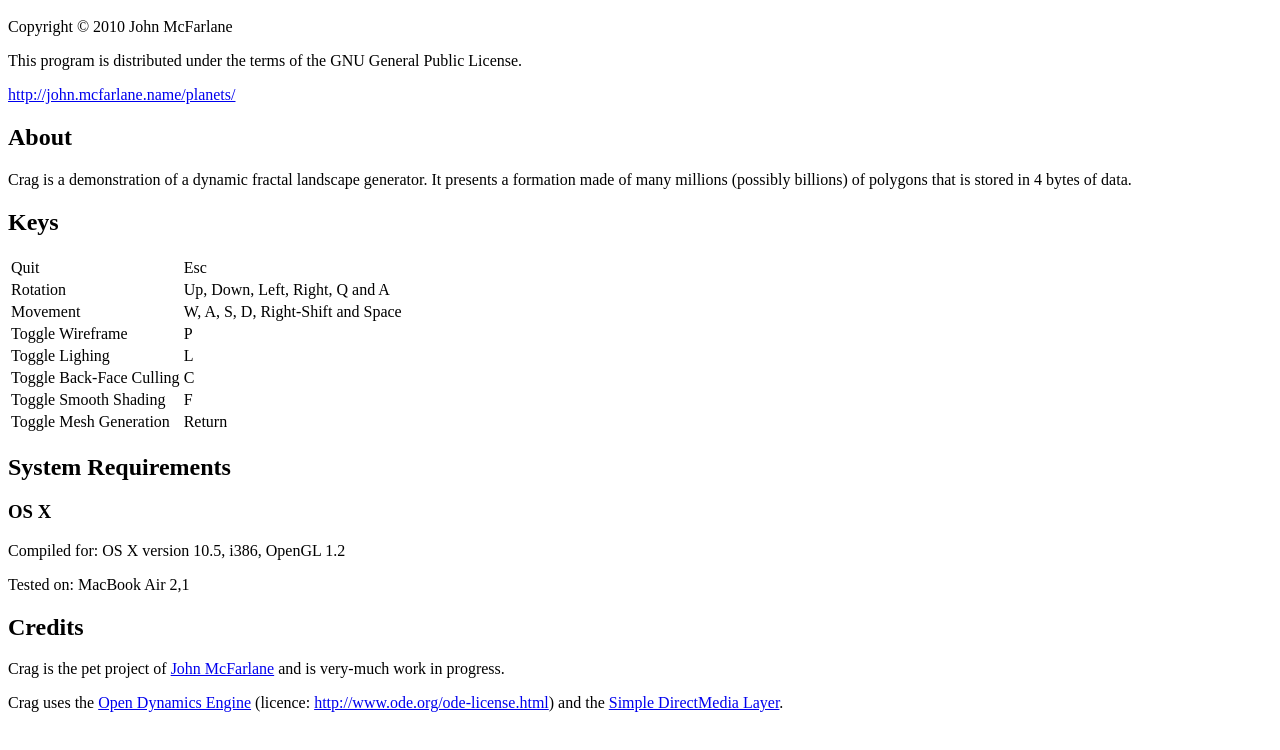
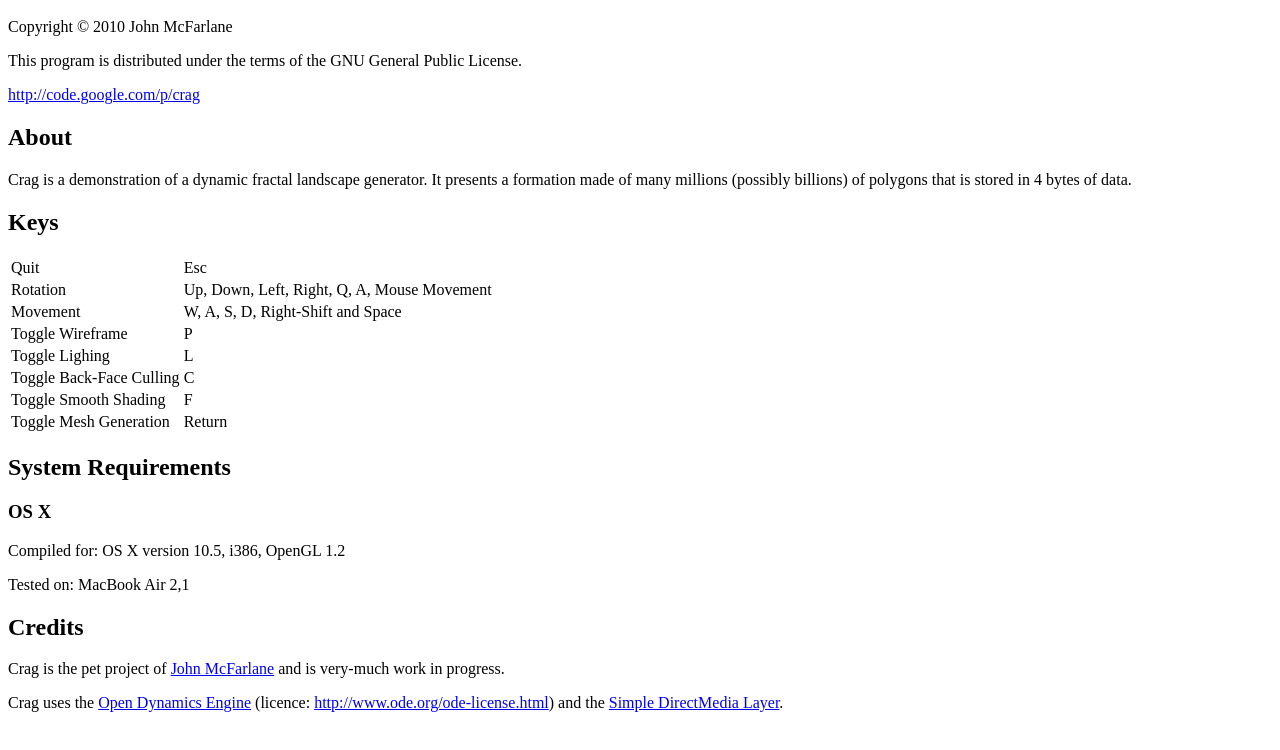
Before and after one commit to johnmcfarlane/crag, a plain HTML site: page src/crag/readme.html in a window 1280 px wide. Shown: the part 48-798 px from the top of the page. Drawn offline with Linux system fonts and the light colour scheme.

Commit message:
Fixed link/instructions in readme
git-svn-id: https://crag.googlecode.com/svn/trunk@111 03cb304c-929a-b8d2-5531-aad0e9782889

```diff
--- a/src/crag/readme.html
+++ b/src/crag/readme.html
@@ -4,13 +4,13 @@
 	<h1>Crag Demo</h1>
 	<p>Copyright &copy; 2010 John McFarlane</p>
 	<p>This program is distributed under the terms of the GNU General Public License.</p>
-	<p><a href="http://john.mcfarlane.name/planets/">http://john.mcfarlane.name/planets/</a></p>
+	<p><a href="http://code.google.com/p/crag">http://code.google.com/p/crag</a></p>
 	<h2>About</h2>
 	<p>Crag is a demonstration of a dynamic fractal landscape generator. It presents a formation made of many millions (possibly billions) of polygons that is stored in 4 bytes of data.</p>
 	<h2>Keys</h2>
 	<table>
 		<tr><td>Quit</td><td>Esc</td></tr>
-		<tr><td>Rotation</td><td>Up, Down, Left, Right, Q and A</td></tr>
+		<tr><td>Rotation</td><td>Up, Down, Left, Right, Q, A, Mouse Movement</td></tr>
 		<tr><td>Movement</td><td>W, A, S, D, Right-Shift and Space</td></tr>
 		<tr><td>Toggle Wireframe</td><td>P</td></tr>
 		<tr><td>Toggle Lighing</td><td>L</td></tr>
```
